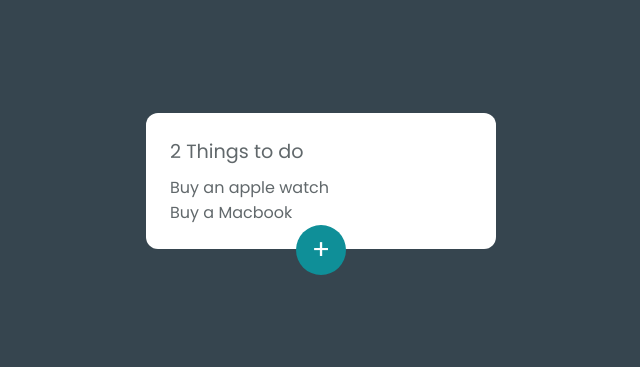
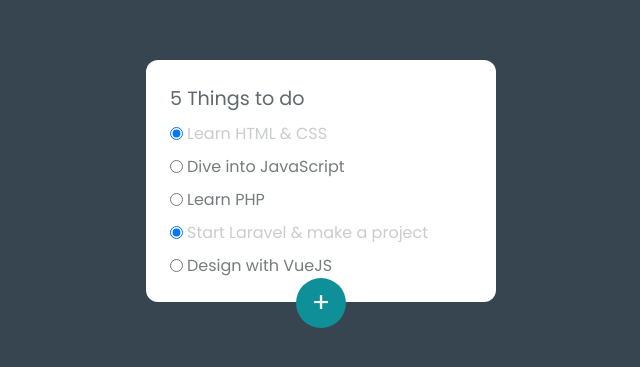
Before and after one commit to Uzzwal-Dhali/vue3_todo, a Vue app: page / in a window 1280 px wide. Shown: the part 219-586 px from the top of the page, without its empty margins (319-959 px from the left). Built offline with nearby package versions, Linux system fonts and the light colour scheme; a web font is replaced by a local one.

Commit message:
Changed a lot in designing and functionalities added

```diff
--- a/src/App.vue
+++ b/src/App.vue
@@ -1,8 +1,11 @@
 <script setup>
   import { ref } from 'vue'
   const list = ref([
-    'Buy an apple watch',
-    'Buy a Macbook'
+    {id: 1, completed: true, title: 'Learn HTML & CSS'},
+    {id: 2, completed: false, title: 'Dive into JavaScript'},
+    {id: 3, completed: false, title: 'Learn PHP'},
+    {id: 4, completed: true, title: 'Start Laravel & make a project'},
+    {id: 5, completed: false, title: 'Design with VueJS'}
   ])
   let edit = ref(false)
   const showForm = () => {
@@ -10,8 +13,14 @@
   }
   const newTask = ref('')
   const addItem = () => {
-    list.value.push(newTask.value)
+    list.value.push({
+      completed: false, title: newTask.value
+    })
     newTask.value = ''
+  }
+
+  const toggleCompletion = (item) => {
+    item.completed = !item.completed
   }
 </script>
 
@@ -24,7 +33,7 @@
       <div class="body">
 
         <ul>
-          <li v-for="item in list" :key="item.id" v-text="item" />
+            <li v-for="item in list" :key="item.id" @click="toggleCompletion(item)" :class="{ completed : item.completed}"><input :checked="item.completed" type="radio"> {{ item.title }}</li>
         </ul>
 
         <button @click="showForm" class="add">+</button>
@@ -99,8 +108,24 @@
       ul {
         margin-top: 0.5em;
         list-style: none;
+        display: flex;
+        flex-direction: column;
+        gap: 0.5rem;
         li {
-          color: rgba(44, 53, 57, 0.75)
+          cursor: pointer;
+          display: flex;
+          gap: 0.25rem;
+          color: rgba(44, 53, 57, 0.65);
+          transition: all 0.5s ease-in;
+          input[type='checkbox'] {
+            border-radius: 50%;
+          }
+        }
+        li:hover {
+          cursor: pointer;
+        }
+        .completed {
+          color: rgba(44, 53, 57, 0.25);
         }
       }
       .add {
```
